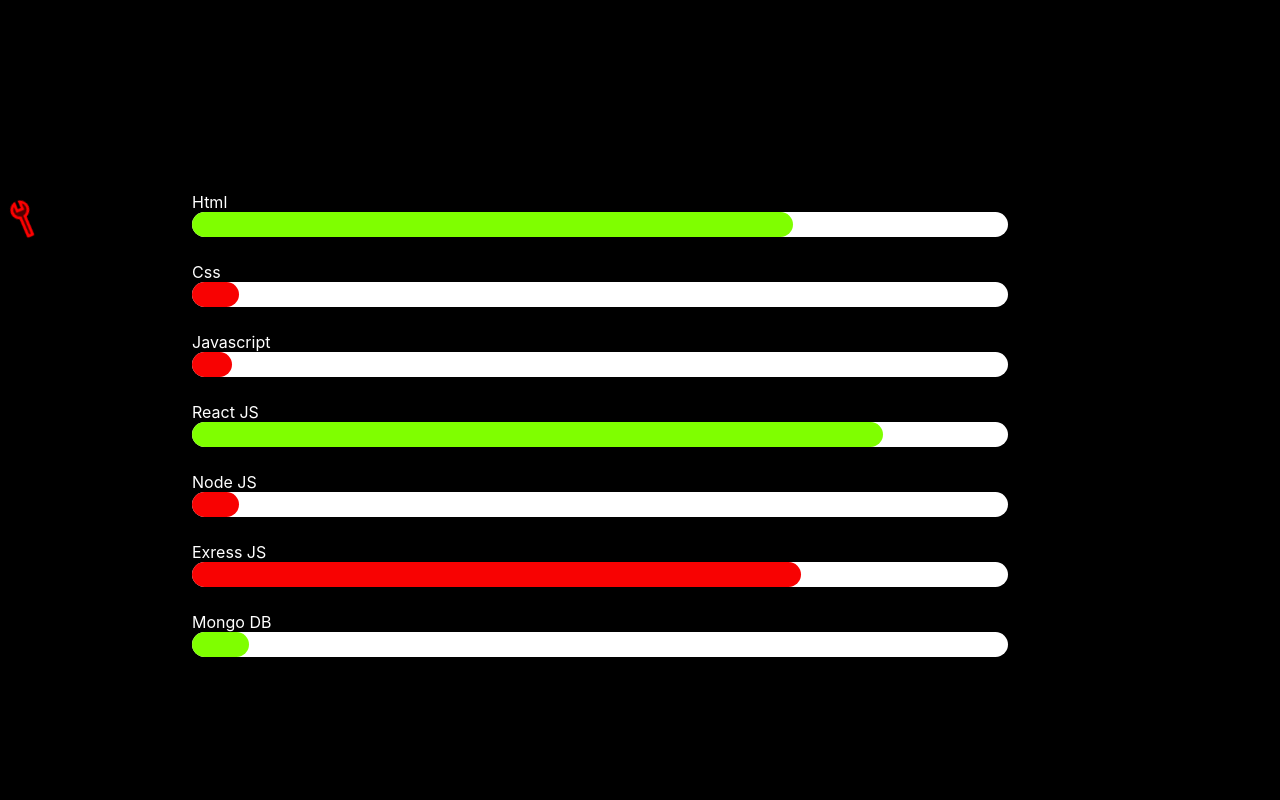
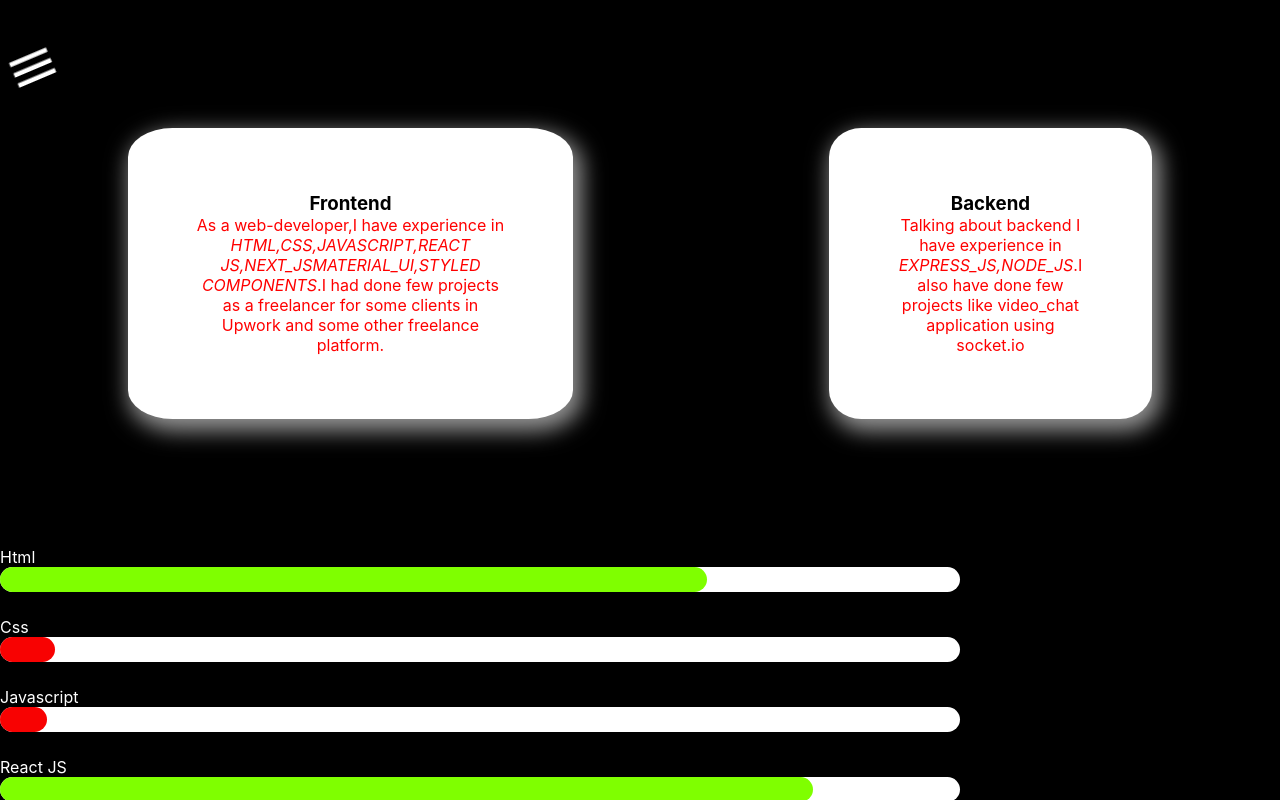
Before and after one commit to adarsh-gupta101/adarshgupta, a React (Create React App) app: page /skills in a window 1280 px wide. Built offline with nearby package versions, Linux system fonts and the light colour scheme.

Commit message:
additional styles

```diff
--- a/src/components/AboutMe.js
+++ b/src/components/AboutMe.js
@@ -1,11 +1,8 @@
-import React, { useEffect, useState } from "react";
 import "./about.css";
 
 const About = () => {
-  const [show, handleShow] = useState(false);
-  const [wid, setwidth] = useState(10);
-
   return (
+    <div style={{ height: "100vh", overflow: "scroll" }}>
       <div className="about">
         <div className="top">
           <h1>I </h1> <h1>Design </h1> <h1>And </h1>
@@ -16,8 +13,8 @@
         <div className="aboutme">
           <h2>
             {" "}
-          Hello. I'm Adarsh.I'm a human with knowledge of React, MongoDB, Node,
-          ExpressJS and also some design disciplines{" "}
+            Hello. I'm Adarsh.I'm a human with knowledge of React, MongoDB,
+            Node, ExpressJS and also some design disciplines{" "}
           </h2>
           <div className="socialmedia">
             message me @
@@ -33,7 +30,10 @@
             >
               <p>Instagram</p>
             </a>
-          <a className="socialmediaa" href="https://github.com/adarsh-gupta101">
+            <a
+              className="socialmediaa"
+              href="https://github.com/adarsh-gupta101"
+            >
               <p>Github</p>
             </a>
             <a
@@ -44,13 +44,13 @@
             </a>
           </div>
           <h3 className="" style={{ margin: "5px" }}>
-          You can also call me Frontend-Developer,Freelancer,Music lover,Space
-          lover,Animal lover,advisor
+            Iam also a Developer,crypto-believer,Freelancer,Music lover,Space
+            lover,Animal lover,advisor and many more
           </h3>
           <p className="P_text">
             I want to define myself by the work I love to do.Skill's can be
-          developed, Character can be build & not everything is easy . I love to
-          learn new stuffs and also loves to teach
+            developed, Character can be build & not everything is easy . I love
+            to learn new stuffs and also loves to teach
           </p>
 
           <p className="P_text">
@@ -70,10 +70,11 @@
             I'm a BTech Student,But a certificate does not define the real "Me"{" "}
           </p>
           <p className="P_text">
-          Curiosity is the reason how I reach here & Iam stepping out of comfort
-          zone.Alas,
+            Curiosity is the reason how I reach here & Iam stepping out of
+            comfort zone.Alas,
             <br /> <i>A glass is Never Empty</i>
           </p>
+        </div>
       </div>
     </div>
   );
--- a/src/components/Banner.js
+++ b/src/components/Banner.js
@@ -1,16 +1,25 @@
 import React from "react";
 import "./banner.css";
-import banner from "./unsplash.jpg";
-import banner2 from "./unsplash2.jpg";
+import uns from "./unsplash.jpg";
+
+import nann2 from "./nann2.mp4";
 function Banner() {
   return (
     <div className="banner">
-      <img className="banner__image" src={banner} alt="" />
-      <img className="banner_image_mobile" src={banner2} alt="" />
+      <img src={uns} className="banner__image" alt=""></img>
+      <video
+        className="banner__video"
+        autoplay=""
+        loop={true}
+        controls={false}
+        muted
+      >
+        <source src={nann2} type="video/mp4" />
+      </video>
       <div className="banner_introduction">
         {" "}
-        Hello.<br></br>I'm <span className="banner__name">Adarsh Gupta</span>
-        .<br />
+        Hello.<br></br>I'm <span className="banner__name">Adarsh Gupta.</span>
+        <br />
         <div className="banner__D">
           <span className="banner__D_D">D</span>
           <div className="banner__D_names">
--- a/src/components/Header.css
+++ b/src/components/Header.css
@@ -1,23 +1,25 @@
 .container {
   display: flex;
   width: 100vw;
+
   height: 100vh;
   justify-content: space-around;
   align-items: center;
   color: rgb(0, 0, 0);
   animation: expand 2s ease forwards;
-  background-color: rgb(65, 31, 255);
-  position: relative;
-  z-index: 1;
+  background-color: rgb(136 12 149);
+  position: absolute;
+  z-index: 10;
   font-family: -apple-system, BlinkMacSystemFont, "Segoe UI", Roboto, Oxygen,
     Ubuntu, Cantarell, "Open Sans", "Helvetica Neue", sans-serif;
   transition: all 2s ease;
 }
 .MuiSvgIcon-root {
-  font-size: 35px !important;
-  position: sticky;
+  font-size: 400% !important;
+  position: fixed;
+  color: white;
   animation: mui;
-  animation-duration: 5s;
+  animation-duration: 2s;
   animation-iteration-count: infinite;
   animation-delay: 0.1s;
 }
@@ -37,14 +39,14 @@
 }
 button {
   background-color: transparent;
-  border: none;
+
   outline-width: 0;
+  border: 0;
 }
 
 .icon {
-  top: 25%;
+  top: 5%;
   left: 0%;
-  color: red;
   position: absolute;
 
   z-index: 1;
--- a/src/components/Header.js
+++ b/src/components/Header.js
@@ -1,7 +1,7 @@
 import React, { useRef, useState } from "react";
 import { Link, BrowserRouter as Router, history } from "react-router-dom";
 import "./Header.css";
-import BuildTwoToneIcon from "@material-ui/icons/BuildTwoTone";
+import MenuIcon from "@material-ui/icons/Menu";
 
 const Header = () => {
   const [show, setshoe] = useState(false);
@@ -15,7 +15,7 @@
     <div className="header" style={{}}>
       <div className={` ${show && "container"}`}>
         <button className="icon" onClick={funv}>
-          <BuildTwoToneIcon></BuildTwoToneIcon>{" "}
+          <MenuIcon></MenuIcon>{" "}
         </button>
         <div ref={headerref} className="header__link">
           {show && (
--- a/src/components/Skills.js
+++ b/src/components/Skills.js
@@ -1,7 +1,28 @@
-import react from "react";
 import "./skills.css";
 const Skills = () => {
   return (
+    <div style={{ height: "100vh", overflow: "scroll" }}>
+      <div className="skill111">
+        <div className="skilldes">
+          <h3>Frontend</h3>
+          <p>
+            As a web-developer,I have experience in{" "}
+            <i>
+              HTML,CSS,JAVASCRIPT,REACT JS,NEXT_JSMATERIAL_UI,STYLED COMPONENTS
+            </i>
+            .I had done few projects as a freelancer for some clients in Upwork
+            and some other freelance platform.
+          </p>
+        </div>
+        <div className="skilldes">
+          <h3>Backend</h3>
+          <p>
+            Talking about backend I have experience in <i>EXPRESS_JS,NODE_JS</i>
+            .I also have done few projects like video_chat application using
+            socket.io
+          </p>
+        </div>
+      </div>
       <div className="skills">
         <p>Html</p>
         <div className="containers">
@@ -33,6 +54,7 @@
           <div className="skill MongoDB"></div>
         </div>
       </div>
+    </div>
   );
 };
 export default Skills;
--- a/src/components/Work.js
+++ b/src/components/Work.js
@@ -4,28 +4,32 @@
 
 const Work = () => {
   return (
+    <div style={{ height: "100vh", overflow: "scroll" }}>
       <div
         className="work"
         style={{ display: "flex", flexDirection: "column", marginTop: "45px" }}
       >
-      <img className="img" src={project} max-width="100%" height="auto" />
+        <img className="img" src={project} width="80%" height="auto" alt="" />
 
         <iframe
           className="iframe a"
           src="https://netfix-clone-reactjs.web.app/"
-        width="100%"
+          width="80%"
+          height="550px"
+          title="d"
+        />
+        <iframe
+          title="c"
+          className="iframe b"
+          src="https://amaznclone-ea763.web.app/"
+          width="80%"
           height="550px"
         />
         <iframe
-        className="iframe b"
-        src="https://amaznclone-ea763.web.app/"
-        width="100%"
-        height="550px"
-      />
-      <iframe
+          title="b"
           className="iframe c"
           src="https://teslareactclone.herokuapp.com/"
-        width="90%"
+          width="80%"
           height="550px"
           scrolling="yes"
           frameborder="10px"
@@ -33,12 +37,14 @@
           marginheight="0"
         />
         <iframe
+          title="a"
           className="iframe d"
           src="https://6059548f3f0f1a245e25fb98--adarshairbnbclonemern.netlify.app/"
-        width="90%"
+          width="80%"
           height="550px"
           scrolling="yes"
         />
+      </div>
     </div>
   );
 };
--- a/src/components/about.css
+++ b/src/components/about.css
@@ -1,6 +1,8 @@
 .about {
   background-color: black;
-  width: 100%;
+  width: 99vw;
+  position: relative;
+  overflow: scrol;
 }
 .top {
   text-align: center;
@@ -26,7 +28,7 @@
 }
 .about p {
   width: fit-content;
-  margin-left: 10%;
+
   background-color: rgb(0, 248, 54);
   border-radius: 15px;
   padding: 15px;
--- a/src/components/banner.css
+++ b/src/components/banner.css
@@ -2,6 +2,25 @@
   max-width: 99vw;
 
   background-size: contain;
+}
+.banner {
+  position: relative;
+}
+.banner__video {
+  top: 0;
+  left: 0;
+  z-index: -1;
+  object-fit: cover;
+  opacity: contain;
+  overflow-x: hidden;
+  transform: rotate(0deg) scale(0.999);
+  opacity: 1;
+
+  object-position: center;
+  overflow-y: hidden;
+  width: 100%;
+  height: 100vh;
+  display: none;
 }
 .banner_p {
   background-color: none;
@@ -12,25 +31,33 @@
 }
 .banner_introduction {
   position: absolute;
-
+  padding-left: 14vw;
+  padding-right: 14vw;
+  padding-top: 15vw;
+  padding-bottom: 15vw;
+  margin-top: 2%;
+  margin: auto;
+  box-shadow: 1px 5px 35px 11px #000000;
   max-width: 450px;
   z-index: 1;
   color: rgb(255, 255, 255);
-  top: 50vh;
-  left: 50vw;
-
+  justify-content: space-between;
+  align-items: center;
   font-size: 2rem;
+  top: 50%;
+  left: 50%;
   transform: translate(-50%, -50%);
   animation: banner_text;
   animation-duration: 3s;
 }
 @keyframes banner_text {
   0% {
-    transform: translateY(1400px);
+    transform: translateY(1400px) rotate(360deg);
   }
   100% {
-    transform: translateY(0px);
+    transform: translateY(0px) rotate(0deg);
     transform: translate(-50%, -50%);
+    box-shadow: 24px 5px 153px 100px #000000;
   }
 }
 .banner__name {
@@ -43,15 +70,11 @@
   .banner__image {
     display: none;
   }
-  .banner_image_mobile {
+  .banner__video {
     display: block;
-    width: 100%;
-    opacity: 0.9;
-    height: 100vh;
   }
   .banner_introduction {
-    color: rgba(241, 241, 241, 0.788);
-    box-shadow: 400;
+    color: rgba(255, 255, 255, 1);
   }
 }
 @media only screen and (max-width: 390px) {
@@ -60,23 +83,31 @@
     font-size: 20px;
   }
 }
-@media only screen and (max-width: 286px) {
+@media only screen and (max-width: 599px) {
   .banner_introduction {
-    top: 25%;
+    color: rgb(255, 255, 255);
+    font-size: 170%;
+  }
+  .banner__name {
+    display: flex;
   }
 }
 .banner__D {
   display: flex;
+
   align-items: center;
   justify-content: center;
 }
 .banner__D_D {
   font-size: 400%;
+
   animation: D;
+
   animation-duration: 3s;
   animation-delay: 3s;
   animation-iteration-count: 1;
   stroke-width: 2px;
+  color: white;
   stroke-dashoffset: 1px;
   stroke-dasharray: 1%;
 }
--- a/src/components/skills.css
+++ b/src/components/skills.css
@@ -1,7 +1,37 @@
 .skills {
   background-color: rgb(0, 0, 0);
-  margin-left: 15%;
-  margin-top: 15%;
+  margin: auto;
+}
+.skill111 {
+  color: black;
+
+  display: flex;
+  text-align: center;
+}
+@media only screen and (max-width: 600px) {
+  .skill111 {
+    display: block;
+    margin-top: 25%;
+  }
+  .skilldes {
+    padding: 10%;
+  }
+}
+
+.skilldes > h3 {
+  color: rgb(0, 0, 0);
+}
+.skilldes:hover {
+  box-shadow: 0 0 0 0;
+}
+.skilldes {
+  background-color: white;
+  padding: 5%;
+  color: rgb(255, 0, 0);
+
+  border-radius: 10%;
+  margin: 10%;
+  box-shadow: 5px 8px 22px 4px #959595;
 }
 .skills > p {
   color: white;
--- a/src/components/work.css
+++ b/src/components/work.css
@@ -1,6 +1,11 @@
 .iframe {
-  margin-left: 15px;
-  margin-right: auto;
+  margin: auto;
+  margin-top: 15px;
+}
+.work {
+  justify-content: space-between;
+  align-items: center;
+  margin: auto;
 }
 @media only screen and (max-width: 768px) {
   .iframe {
```
Also changed, not shown: 2 other files (tests, documents, lock files or other folders). Lines whose indentation alone changed are shown as unchanged.
